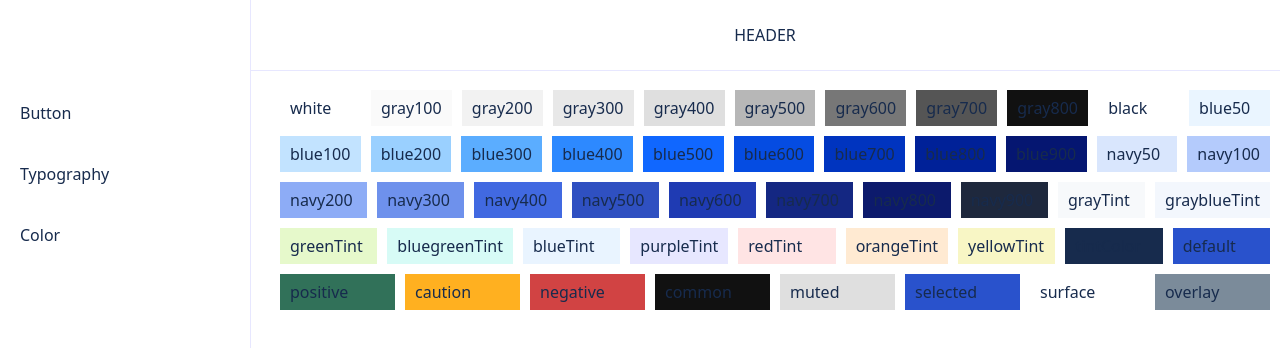
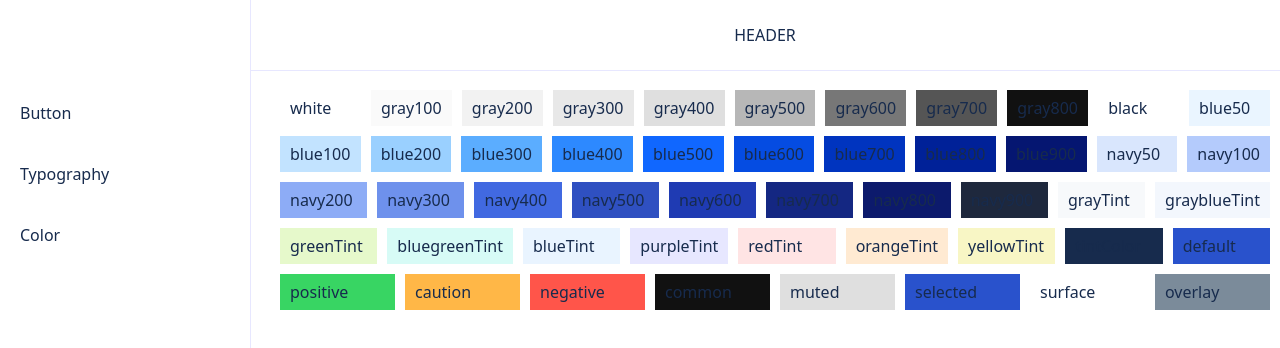
Before and after one commit to dongggggae/_hyun-design-system, a React (Vite) app: page /components/Colors in a window 1280 px wide. Shown: the top 348 px of the page. Built offline with nearby package versions, Linux system fonts and the light colour scheme.

Commit message:
Color값 수정 + state 추가

```diff
--- a/src/themes/default/tokens/colors.js
+++ b/src/themes/default/tokens/colors.js
@@ -49,9 +49,9 @@ const colorScales = {
 
   // varidate
   default: '#2952CC',
-  positive: '#317159 ',
-  caution: '#FFB020 ',
-  negative: '#D14343',
+  positive: '#38D563 ',
+  caution: '#FFB747 ',
+  negative: '#FF554A',
 };
 
 const colors = {
--- a/src/themes/default/tokens/index.js
+++ b/src/themes/default/tokens/index.js
@@ -2,6 +2,7 @@ import colors from './colors';
 import fills from './fills';
 import radius from './radius';
 import shadows from './shadows';
+import state from './stats';
 import typography from './typography';
 import zindex from './zindex';
 
@@ -10,6 +11,7 @@ const tokens = {
   fills,
   radius,
   shadows,
+  state,
   ...typography,
   zindex,
 };
--- /dev/null
+++ b/src/themes/default/tokens/stats.js
@@ -0,0 +1,24 @@
+import colors from './colors';
+
+const state = {
+  success: {
+    background: colors.greenTint,
+    boreder: colors.positive,
+    text: colors.positive,
+    icon: colors.positive,
+  },
+  warning: {
+    background: colors.orangeTint,
+    boreder: colors.caution,
+    text: colors.caution,
+    icon: colors.caution,
+  },
+  danger: {
+    background: colors.orangeTint,
+    boreder: colors.negative,
+    text: colors.negative,
+    icon: colors.negative,
+  },
+};
+
+export default state;
```
